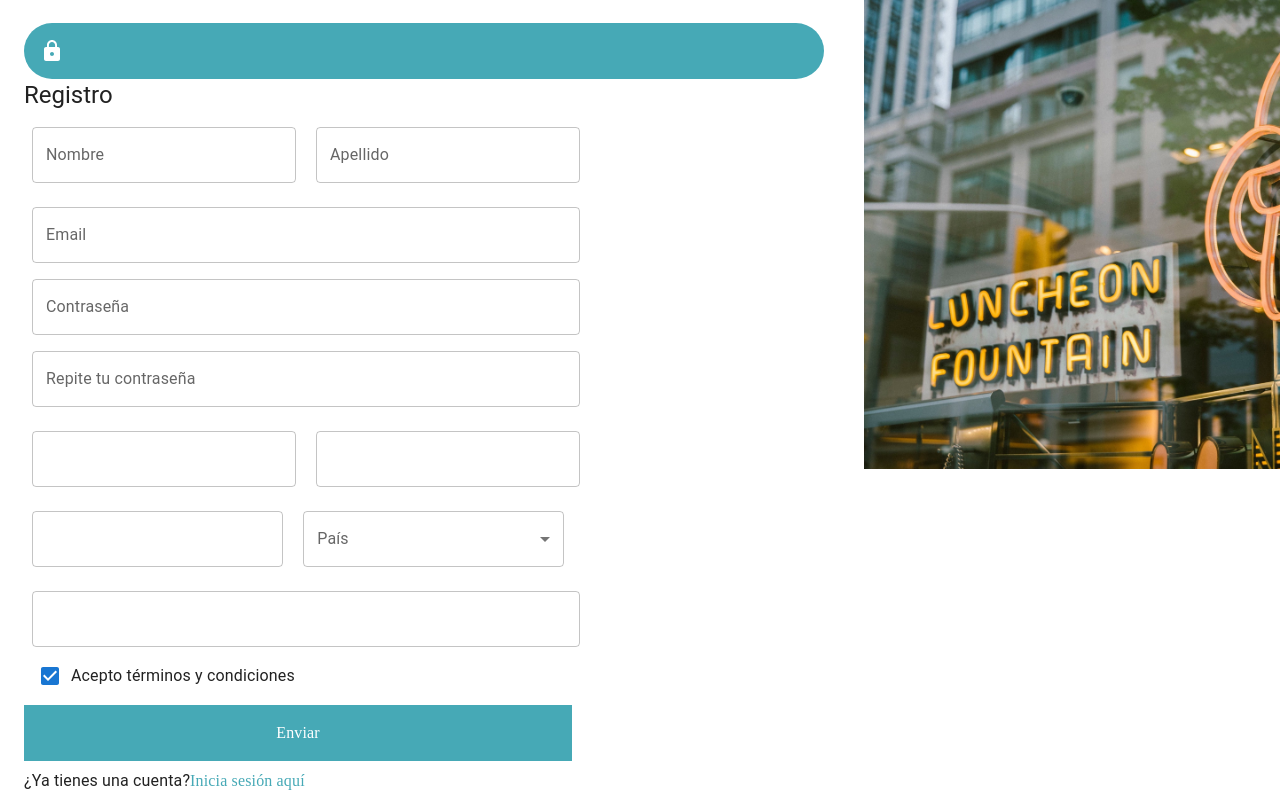
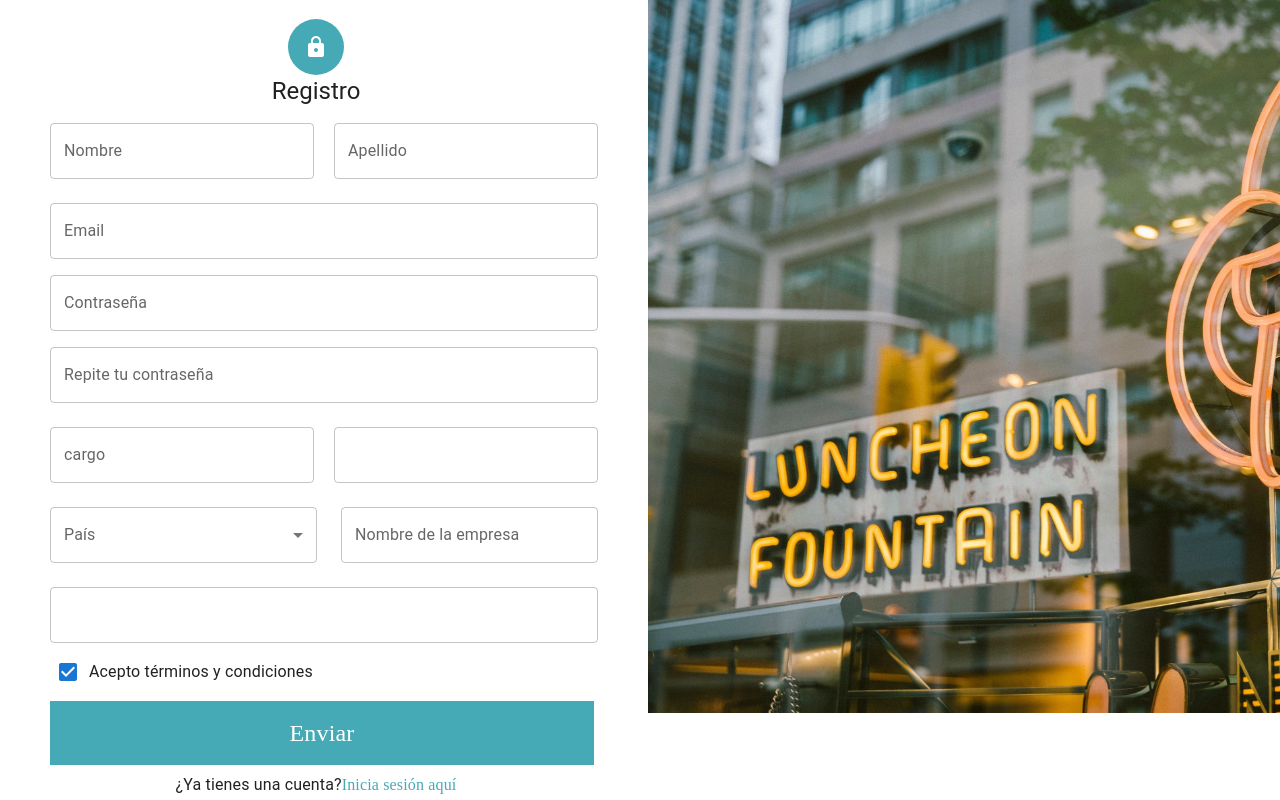
Before and after one commit to octocodevs/jointure-frontend, a Next.js app: page /admin/register in a window 1280 px wide. Built offline with nearby package versions, Linux system fonts and the light colour scheme.

Commit message:
new changes

```diff
--- a/src/app/components/Buttons/LargeButton.jsx
+++ b/src/app/components/Buttons/LargeButton.jsx
@@ -2,7 +2,7 @@
 
 const LargeButton = () => {
   return (
-    <button className='bg-[#46A9B6] w-full py-4 text-white text-center font-montserrat'>Enviar</button>
+    <button className='bg-[#46A9B6] text-2xl font-montserrat w-full py-4 text-white text-center'>Enviar</button>
   )
 }
 
--- a/src/app/components/RegisterForm/RegisterForm.jsx
+++ b/src/app/components/RegisterForm/RegisterForm.jsx
@@ -9,7 +9,7 @@
 import Typography from '@mui/material/Typography';
 import BoxBasic from "../mui/shapes/LockerShape";
 import BasicSelect from "../mui/inputs/BasicSelect";
-import { Container } from "@mui/material";
+
 
 
 export default function RegisterForm() {
@@ -23,6 +23,8 @@
   const [confirmPasswordError, setConfirmPasswordError] = useState('');
   const [formError, setFormError] = useState(false);
   const [country, setCountry] = useState('');
+  const [positionValue,setPositionValue] = useState('');
+  const [companyValue,setCompanyValue]= useState('');
 
   const handleNameChange = (event) => {
     setNameValue(event.target.value);
@@ -66,19 +68,27 @@
     }
   }, [passwordError, confirmPasswordError]);
 
+  const handlePositionChange = (event) => {
+    setPositionValue(event.target.value);
+  };
+
+  const handleCompanyChange = (event) => {
+    setCompanyValue(event.target.value);
+  }
+
   //
 
 
 
   return (
-    <Container
+    <Box
       className="flex justify-center items-center flex-col mt-4 w-1/2 "
     >
       <BoxBasic />
-      <Typography className="font-montserrat font-bold mt-4" variant="h5">Registro</Typography>
+      <Typography className="font-bold font- montserrat mt-4" variant="h5">Registro</Typography>
       <FormControl>
 
-        <Box className="flex flex-row mt-2 justify justify-between gap-5">
+        <Box className="flex flex-row mt-2 justify justify-between gap-5 px-1">
           <SmallInput
             id="name"
             label="Nombre"
@@ -97,7 +107,7 @@
           />
         </Box>
 
-        <Box className="mt-2">
+        <Box className="mt-2 px-1">
           <LargeInput
               id="email"
               label="Email"
@@ -126,13 +136,21 @@
           />
         </Box>
 
-        <Box className="flex flex-row mt-2 gap-5">
-          <SmallInput />
-          <SmallInput />
+        <Box className="flex flex-row mt-2 gap-5 px-1">
+          <SmallInput
+            id="position"
+            label="cargo"
+            variant="outlined"
+            value={positionValue}
+            onChange={handlePositionChange}
+            type="text"
+          />
+          <SmallInput
+          />
         </Box>
 
-        <Box className="flex flex-row mt-2 gap-5">
-          <SmallInput />
+        <Box className="flex flex-row mt-2 px-1 gap-2">
+
           <BasicSelect
             id="country"
             label="País"
@@ -148,17 +166,27 @@
               '& .MuiSelect-root': { backgroundColor: 'lightblue' },
             }}
           />
+          <SmallInput
+            id="company"
+            label="Nombre de la empresa"
+            variant="outlined"
+            value={companyValue}
+            onChange={handleCompanyChange}
+            type="text"
+          />
         </Box>
 
-        <Box className="mt-2">
+        <Box className="mt-2 px-1">
           <LargeInput
 
           />
           <CheckboxLabels />
         </Box>
 
-        <Box className="mt-2">
-          <LargeButton />
+        <Box className="mt-2 ml-3">
+          <LargeButton
+
+          />
         </Box>
 
       </FormControl>
@@ -173,6 +201,6 @@
           </span>
         </Typography>
       </Box>
-    </Container>
+    </Box>
   );
 }
--- a/src/app/components/RegisterForm/RegisterUserForm.jsx
+++ /dev/null
@@ -1,11 +0,0 @@
-import React from 'react'
-
-const RegisterUserForm = () => {
-  return (
-    <div>
-        <h1 className=' text-red-600'>probando componente</h1>
-    </div>
-  )
-}
-
-export default RegisterUserForm
--- a/src/app/globals.css
+++ b/src/app/globals.css
@@ -3,3 +3,7 @@
 @tailwind utilities;
 
 @import url('https://fonts.googleapis.com/css2?family=Montserrat:ital,wght@0,100..900;1,100..900&display=swap');
+
+* {
+    font-family: 'Montserrat';
+  }
```
